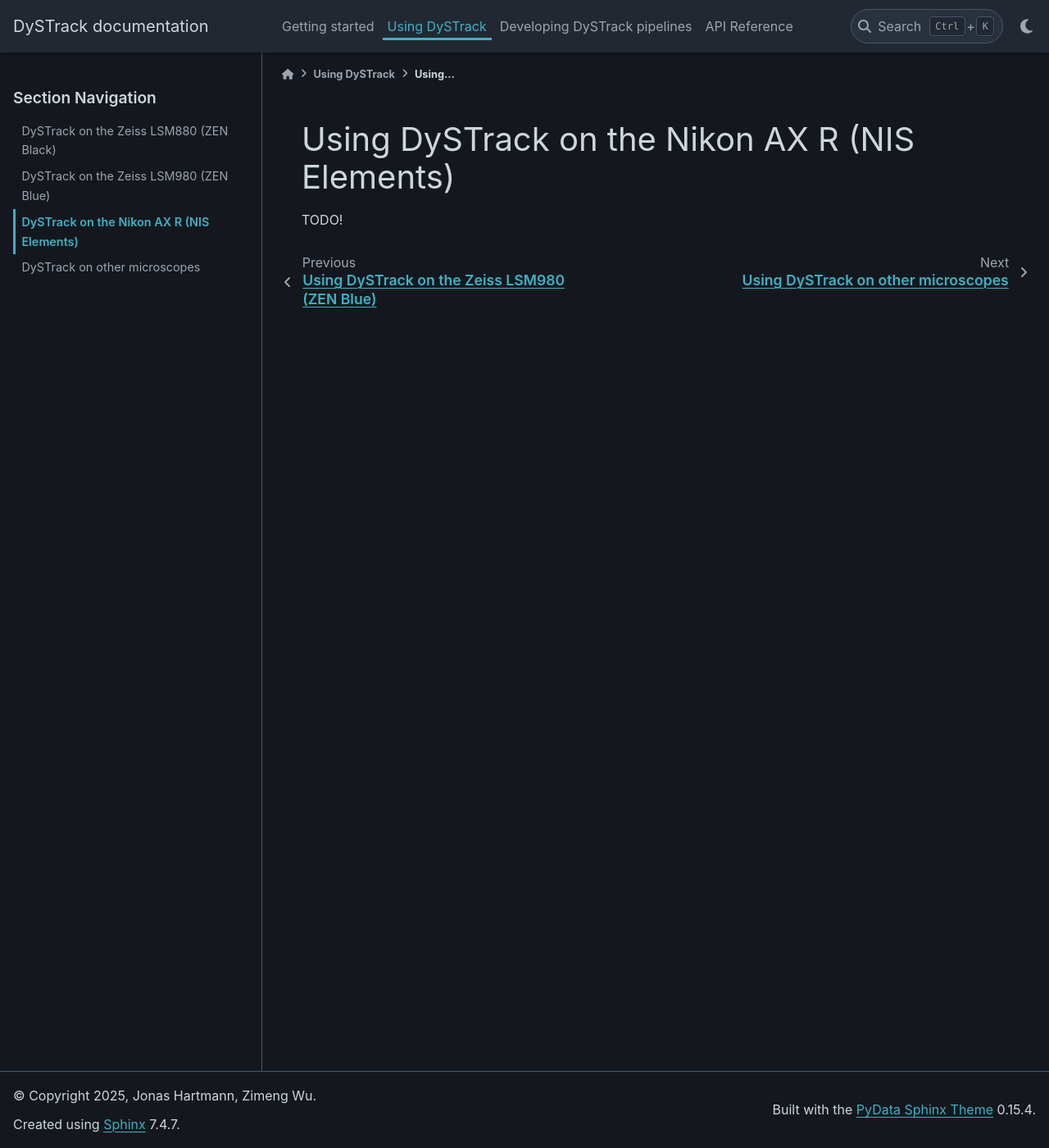
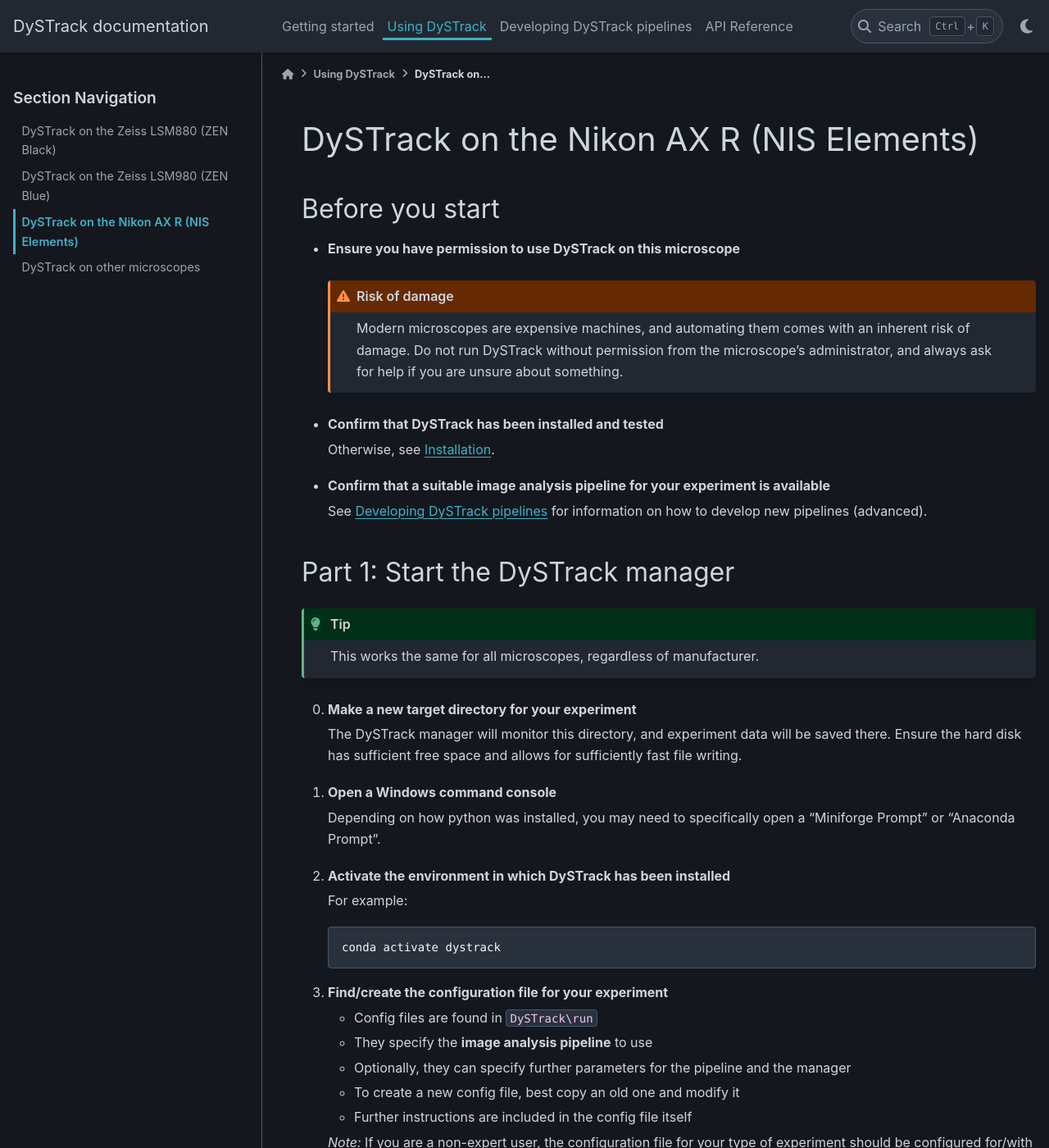
Before and after one commit to WhoIsJack/DySTrack, a Sphinx documentation site: the page built from docs/source/usage/nikon_AXR.rst, in a window 1280 px wide and 1400 px high. Shown: the whole window at 82% size. Built offline with Sphinx 7.4.7 and the PyData theme 0.15.4, drawn with Linux system fonts in a browser that asks for light colours; some of the changed text lies outside the part shown.

Commit message:
Add first two sections of Nikon AXR Usage, then convert them into _includes because they are common to all systems. Plus various minor fixes and improvements.

```diff
--- a/docs/source/index.rst
+++ b/docs/source/index.rst
@@ -89,7 +89,7 @@
     :class: danger
 
     Modern microscopes are expensive machines, and automating them comes with
-    an inherent risk of damage.
+    an inherent **risk of damage**.
 
     Although DySTrack includes some basic precautions and has been extensively
     tested, and although several labs have been using (prototypes of) DySTrack
--- /dev/null
+++ b/docs/source/usage/_includes/generic_before_you_start_info.rst
@@ -0,0 +1,27 @@
+
+.. Generic warnings/advice.
+   Reused across Usage instructions for different microscopes, as these points
+   are always the same.
+
+
+* **Ensure you have permission to use DySTrack on this microscope**
+
+  .. admonition:: Risk of damage
+    :class: warning
+
+    Modern microscopes are expensive machines, and automating them comes with
+    an inherent risk of damage. Do not run DySTrack without permission from the
+    microscope's administrator, and always ask for help if you are unsure about
+    something.
+
+
+* **Confirm that DySTrack has been installed and tested**
+
+  Otherwise, see :doc:`Installation</intro/installation>`.
+
+
+* **Confirm that a suitable image analysis pipeline for your experiment is
+  available**
+
+  See :doc:`Developing DySTrack pipelines</develop/index>` for information
+  on how to develop new pipelines (advanced).
--- /dev/null
+++ b/docs/source/usage/_includes/start_dystrack_manager_instructions.rst
@@ -0,0 +1,67 @@
+
+.. Instructions for running the DySTrack manager.
+   Reused across Usage instructions for different microscopes, as these steps
+   are always the same.
+
+
+.. admonition:: Tip
+    :class: tip
+
+    This works the same for all microscopes, regardless of manufacturer.
+
+
+0. **Make a new target directory for your experiment**
+
+   The DySTrack manager will monitor this directory, and experiment data will
+   be saved there. Ensure the hard disk has sufficient free space and allows
+   for sufficiently fast file writing.
+
+
+1. **Open a Windows command console**
+
+   Depending on how python was installed, you may need to specifically open a
+   "Miniforge Prompt" or "Anaconda Prompt".
+
+
+2. **Activate the environment in which DySTrack has been installed**
+
+   For example:
+
+   .. code-block:: python
+
+      conda activate dystrack
+
+
+3. **Find/create the configuration file for your experiment**
+
+   * Config files are found in ``DySTrack\run``
+   * They specify the **image analysis pipeline** to use
+   * Optionally, they can specify further parameters for the pipeline and the
+     manager
+   * To create a new config file, best copy an old one and modify it
+   * Further instructions are included in the config file itself
+
+   *Note:* If you are a non-expert user, the configuration file for your type
+   of experiment should be configured for/with you by a more senior user!
+
+
+4. **Start the DySTrack manager session in your command prompt:**
+
+   .. code-block:: batch
+
+       python <path-to-config-file.py> <path-to-target-dir> [optional arguments]
+
+   .. admonition:: Tip
+      :class: tip
+
+      Instead of typing the entire paths file path into the console, you can
+      drag and drop the config file and the target directory into the console
+      and the Windows console will automatically write out their paths.
+
+   If everything is configured correctly, you should see the following message:
+
+   .. code-block:: text
+
+       DYSTRACK MANAGER SESSION STARTED!
+       Monitoring target dir(s) for new files...
+       Press <Esc> to terminate.
--- a/docs/source/usage/nikon_AXR.rst
+++ b/docs/source/usage/nikon_AXR.rst
@@ -1,4 +1,28 @@
-Using DySTrack on the Nikon AX R (NIS Elements)
-===============================================
+DySTrack on the Nikon AX R (NIS Elements)
+=========================================
+
+
+Before you start
+----------------
+
+.. include:: _includes/generic_before_you_start_info.rst
+
+
+
+Part 1: Start the DySTrack manager
+----------------------------------
+
+.. include:: _includes/start_dystrack_manager_instructions.rst
+
+
+
+Part 2: Configure acquisition settings
+--------------------------------------
 
 TODO!
+
+
+Part 3: Start the JOBS workflow
+-------------------------------
+
+TODO!
```
Also changed, not shown: other parts of docs/source/index.rst (+1 -2 lines), docs/source/intro/howitworks.rst (+24 -20 lines).
